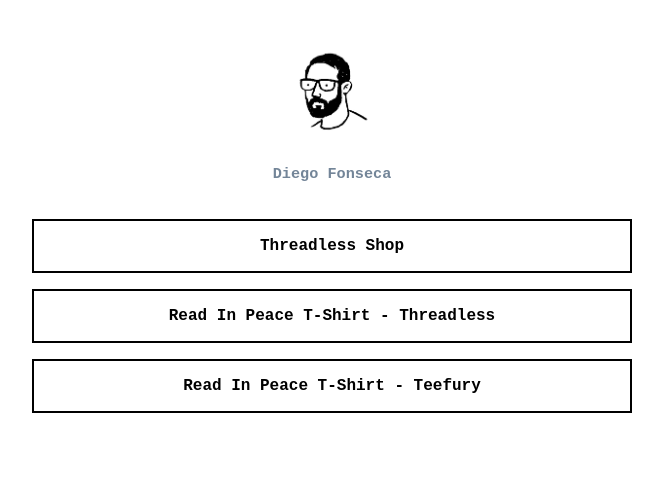
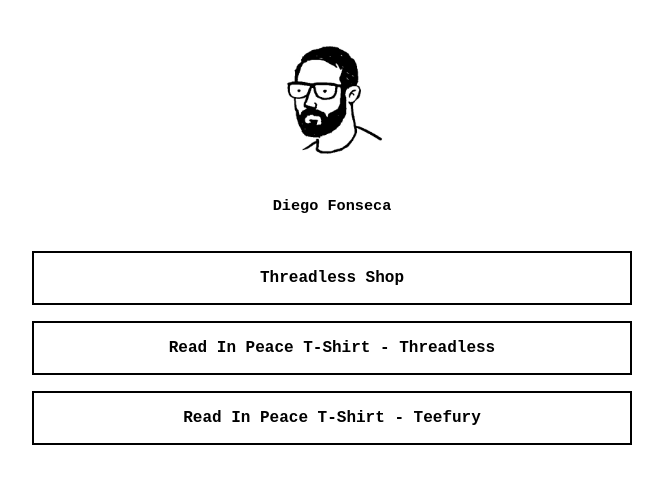
Before and after one commit to difonseca/difonseca.github.io, a plain HTML site: page index.html in a window 1280 px wide. Shown: the whole page, without its empty margins (308-971 px from the left). Drawn offline with Linux system fonts and the light colour scheme.

Commit message:
Update styles.css

```diff
--- a/css/styles.css
+++ b/css/styles.css
@@ -8,15 +8,15 @@
 
 body {
     background-color: #FFFFFF;
-	color: #738598;
+	color: #000000;
 	font-family: monospace;
 }
 
 #photo {
-    width: 110px;
-    height: 110px;
+    width: 155px;
+    height: 155px;
     display: block;
-    margin: 3em auto 1.25em;
+    margin: 2em auto 1.25em;
     border-radius: 50%;
 }
 
```
